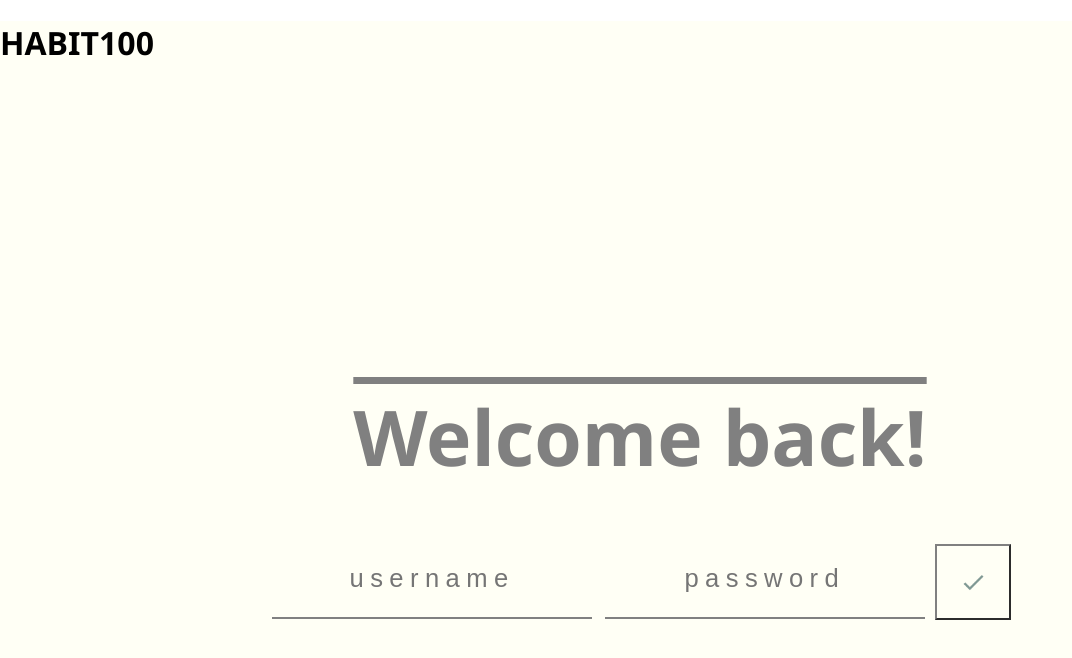
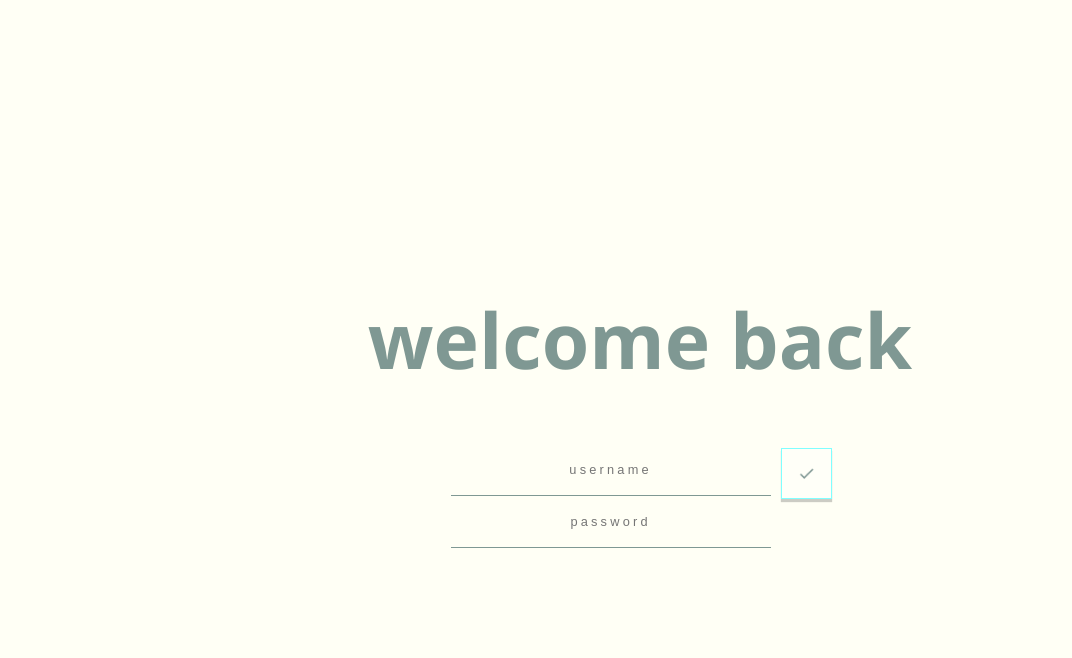
Before and after one commit to OppNHeimer/habit-front, a React (Create React App) app: page /welcome/login in a window 1280 px wide. Shown: the top 658 px of the page, without its empty margins (0-1072 px from the left). Built offline with nearby package versions, Linux system fonts and the light colour scheme.

Commit message:
improve login forms

```diff
--- a/src/App/App.css
+++ b/src/App/App.css
@@ -1,5 +1,6 @@
 .App {
   min-height: 100vh;
+  color: rgba(0, 50, 50, .5)
 }
 
 input {
@@ -11,3 +12,12 @@ input {
 input:focus {
   outline: none;
 }
+
+a {
+  color: rgba(0, 75, 75, .75);
+  text-decoration: none;
+}
+
+a:hover {
+  color: rgba(0, 50, 50, .5);
+}
--- a/src/App/App.js
+++ b/src/App/App.js
@@ -26,8 +26,6 @@ class App extends Component {
     }
     return (
       <div className='App' style={backgroundColor}>
-        <h1>HABIT100</h1>
-
         <Switch>
           <Route
             path='/welcome/login'
--- a/src/Habit/habit.css
+++ b/src/Habit/habit.css
@@ -1,14 +1,9 @@
 .habit {
-  /* display:flex;
-  flex-basis: column; */
-  /* width: 67vw; */
   margin: 1vw;
 }
 .habit__h4 {
   text-align: right;
-  color: grey;
   font-size: 1.5vw;
-  text-decoration: overline;
   letter-spacing: 2px;
   margin: 1vw 1vw 0.5vw 0;
 }
--- a/src/Habits/Habits.js
+++ b/src/Habits/Habits.js
@@ -35,7 +35,13 @@ class Habits extends Component {
   render () {
     return (
         <div className='habits'>
-        <Link to='/welcome' onClick={() => localStorage.removeItem('jwt')}>logout</Link>
+          <div className='habits__logout'>
+            <Link
+              to='/welcome'
+              onClick={() => localStorage.removeItem('jwt')}>
+              logout
+            </Link>
+          </div>
           <div className='habits__new-form'>
             <NewHabitForm
               newHabitName={this.state.newHabitName}
@@ -43,7 +49,6 @@ class Habits extends Component {
               createHabit={this.createHabit}
             />
           </div>
-
           <div className='habits__list'>
             {this.state.habits && returnHabits(this.state.habits, this)}
           </div>
--- a/src/Habits/habits.css
+++ b/src/Habits/habits.css
@@ -1,17 +1,29 @@
 .habits {
   display: flex;
   flex-direction: column;
-  width: 70vw;
   margin: auto;
   align-items: flex-end;
 }
 
+.habits__logout {
+  text-align: right;
+  margin: 2vw;
+}
+
+.habits__logout a {
+  font-size: 1.2vw;
+}
+
 .habits__new-form {
   margin: 1vw 1vw 2vw 1vw;
+  width: 68vw;
+  margin: auto;
 }
 
 .habits__list {
   display: flex;
   flex-direction: row-reverse;
   flex-wrap: wrap;
+  width: 70vw;
+  margin: auto;
 }
--- a/src/NewHabitForm/NewHabitForm.js
+++ b/src/NewHabitForm/NewHabitForm.js
@@ -40,6 +40,7 @@ class NewHabitForm extends Component {
           <input className='form__input'
             type='text'
             value={this.props.newHabitName}
+            autoFocus
             placeholder='new habit'
             onChange={this.props.handleNewHabitChange}
           />
--- a/src/NewHabitForm/newHabitForm.css
+++ b/src/NewHabitForm/newHabitForm.css
@@ -8,9 +8,8 @@
 
 .form__input {
   text-align: right;
-  color: grey;
+  color: rgba(0, 50, 50, 0.5);
   font-size: 1.5vw;
-  text-decoration: overline;
   letter-spacing: 2px;
   margin: 1vw 1vw 0.5vw 0;
   font-weight: bold;
--- a/src/Welcome/Welcome.js
+++ b/src/Welcome/Welcome.js
@@ -6,13 +6,13 @@ import WelcomeForm from '../WelcomeForm/WelcomeForm'
 
 class Welcome extends Component {
   welcomeStatement (props) {
-    if (props.mod === 'signup') { return 'Nice to meet you' }
-    if (props.mod === 'login') { return 'Welcome back!' }
+    if (props.mod === 'signup') { return 'nice to meet you' }
+    if (props.mod === 'login') { return 'welcome back' }
     return (
       <div>
-        <Link to='/welcome/login'>LogIn</Link>
-        <span>|</span>
-        <Link to='/welcome/signup'>SignUp</Link>
+        <Link to='/welcome/login' className='login__link'>login</Link>
+        <span> || </span>
+        <Link to='/welcome/signup' className='login__link'>signup</Link>
       </div>
     )
   }
@@ -20,6 +20,7 @@ class Welcome extends Component {
   render () {
     return (
       <div className='login'>
+        {/* {this.props.mod && <Link to='/welcome'>back</Link>} */}
         <h1 className='login__h1'>
           {this.welcomeStatement(this.props)}
         </h1>
--- a/src/Welcome/welcome.css
+++ b/src/Welcome/welcome.css
@@ -9,8 +9,6 @@
 
 .login__h1 {
   font-size: 6vw;
-  color: grey;
-  text-decoration: overline;
 }
 
 .login__form {
@@ -18,22 +16,58 @@
   flex-direction: row;
 }
 
+.login__inputs {
+  display: flex;
+  flex-direction: column;
+}
+
 .login__input {
-  font-size: 2vw;
-  height: 6vw;
+  font-size: 1vw;
+  height: 4vw;
   width: 25vw;
-  border-bottom: 0.2vw solid grey;
+  border-bottom: 1px solid rgba(0, 50, 50, 0.5);
   text-align: center;
-  letter-spacing: 0.5vw;
+  letter-spacing: 0.25vw;
   margin: 0 0.5vw 0 0.5vw;
 }
 
 .login__submit {
-  height: 5.9vw;
-  width: 5.9vw;
-  background-color: transparent;
-  border: 0.2vw outset grey;
+  height: 4vw;
+  width: 4vw;
+  background-color: rgba(255, 255, 255, 0.25);
   background-size: cover;
   background-image: url('../images/check.png');
   margin: 0.3vw;
+  box-shadow: 0 3px 1px 0 rgba(0, 0, 0, 0.2);
+  animation: cycleColor 1s alternate infinite linear;
 }
+
+.login__submit:hover {
+  position: relative;
+  box-shadow: 0 3px 2px 1px rgba(0, 0, 0, 0.2);
+  top: -1px;
+}
+
+@keyframes cycleColor {
+  0% { border: 1px solid hsl(0, 100%, 75%); }
+  5% { border: 1px solid hsl(18, 100%, 75%); }
+  10% { border: 1px solid hsl(36, 100%, 75%); }
+  15% { border: 1px solid hsl(54, 100%, 75%); }
+  20% { border: 1px solid hsl(72, 100%, 75%); }
+  25% { border: 1px solid hsl(90, 100%, 75%); }
+  30% { border: 1px solid hsl(108, 100%, 75%); }
+  35% { border: 1px solid hsl(126, 100%, 75%); }
+  40% { border: 1px solid hsl(144, 100%, 75%); }
+  45% { border: 1px solid hsl(162, 100%, 75%); }
+  50% { border: 1px solid hsl(180, 100%, 75%); }
+  55% { border: 1px solid hsl(198, 100%, 75%); }
+  60% { border: 1px solid hsl(216, 100%, 75%); }
+  65% { border: 1px solid hsl(234, 100%, 75%); }
+  70% { border: 1px solid hsl(252, 100%, 75%); }
+  75% { border: 1px solid hsl(270, 100%, 75%); }
+  80% { border: 1px solid hsl(288, 100%, 75%); }
+  85% { border: 1px solid hsl(306, 100%, 75%); }
+  90% { border: 1px solid hsl(324, 100%, 75%); }
+  95% { border: 1px solid hsl(342, 100%, 75%); }
+  100% { border: 1px solid hsl(360, 100%, 75%); }
+}
--- a/src/WelcomeForm/WelcomeForm.js
+++ b/src/WelcomeForm/WelcomeForm.js
@@ -46,18 +46,21 @@ class WelcomeForm extends Component {
         <form className='login__form'
           onChange={this.handleFieldChange}
         >
+          <div className='login__inputs'>
             <input className='login__input'
               type='text'
               name='username'
+              autoFocus
               value={this.state.username}
               placeholder='username'
             />
             <input className='login__input'
               type='text'
               name='password'
-            value={this.state.password}
+              value={this.state.password.replace(/./g, '★')}
               placeholder='password'
             />
+          </div>
           <input type='submit' className='login__submit'
             value=''
             onClick={this.handleSubmit}
```
Lines whose indentation alone changed are shown as unchanged.
